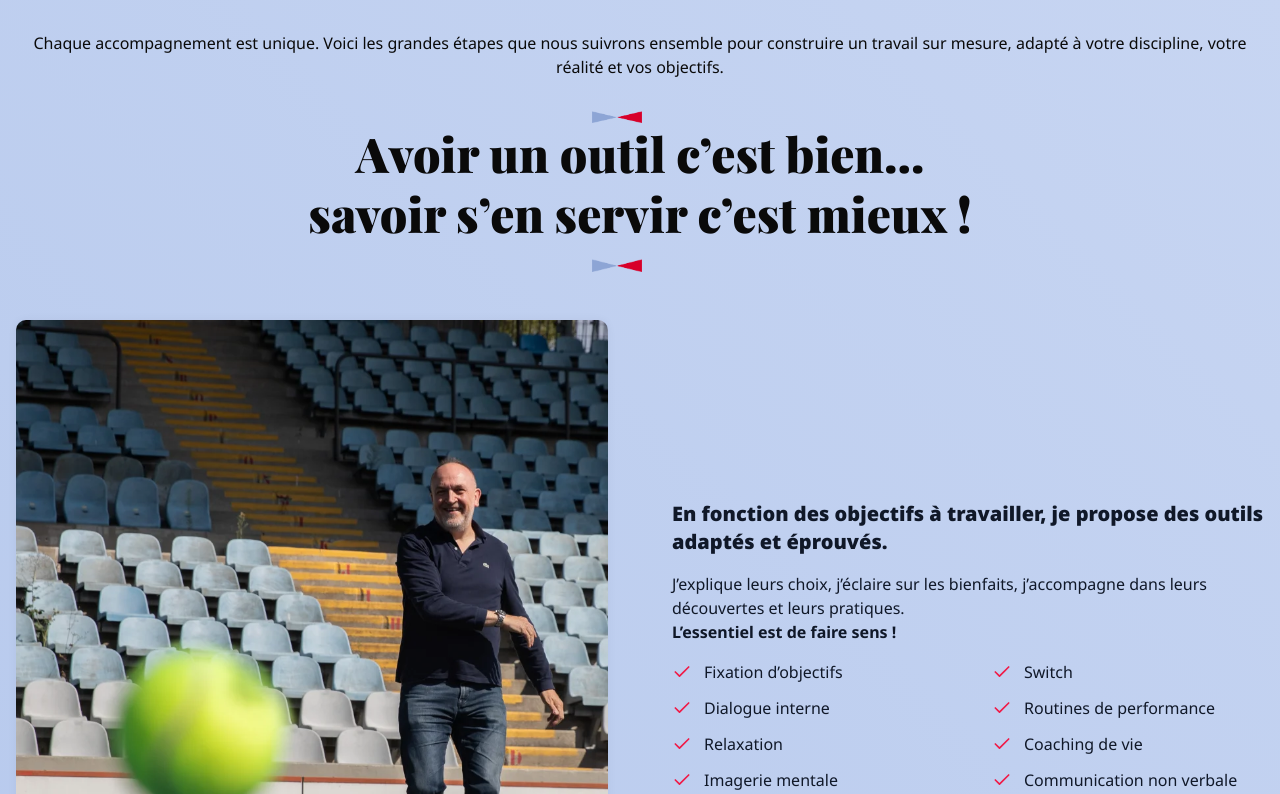
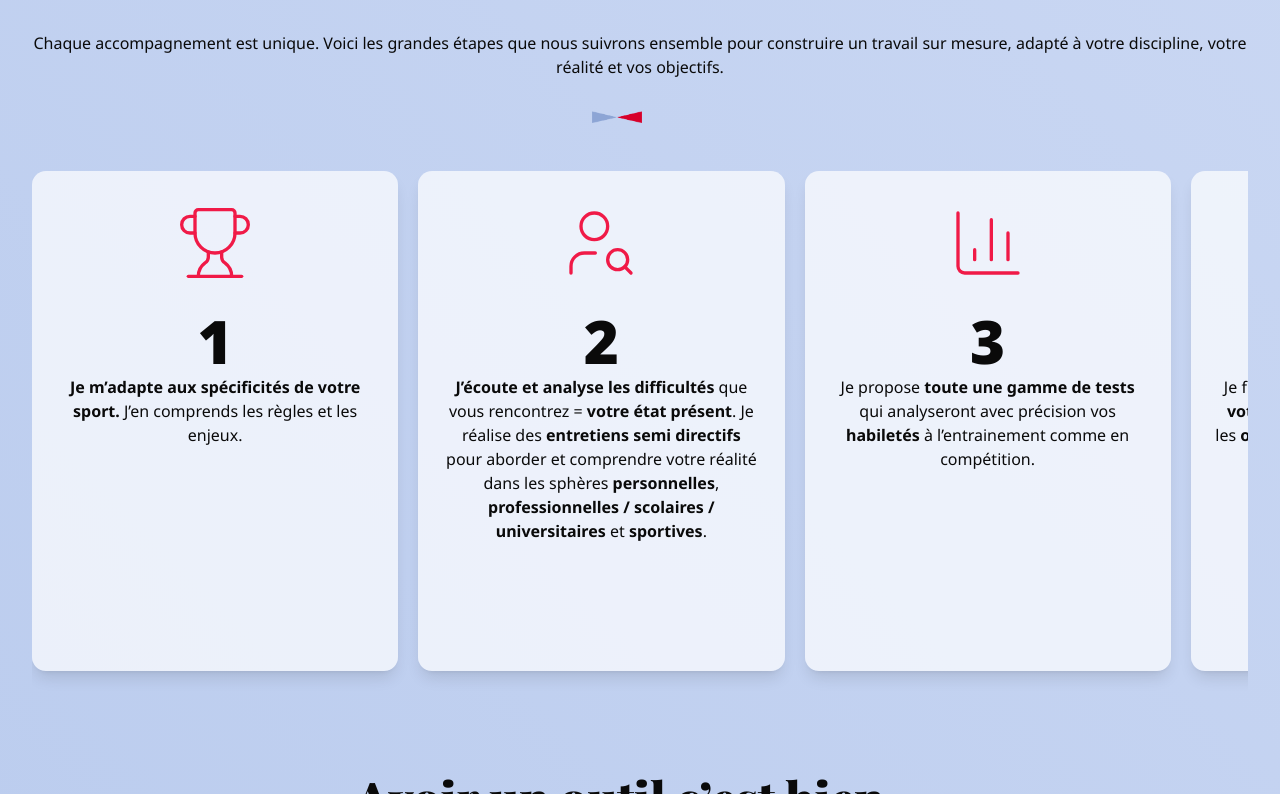
Before and after one commit to itwhy/vasse, a Next.js app: page /approche in a window 1280 px wide. Shown: the part 2886-3680 px from the top of the page. Built offline with nearby package versions, Linux system fonts and the light colour scheme.

Commit message:
site terminé, attente retour +2

```diff
--- a/src/app/approche/ApprochePageClient.tsx
+++ b/src/app/approche/ApprochePageClient.tsx
@@ -2,6 +2,8 @@
 
 import Image from "next/image";
 import Link from "next/link";
+import { Swiper, SwiperSlide } from "swiper/react";
+import { Navigation } from "swiper/modules";
 import {
   UserSearch,
   Trophy,
@@ -137,21 +139,136 @@ export default function ApprochePageClient() {
       </section>
 
       {/* SECTION 3 — Collaboration */}
+       {/* SECTION 3 — Collaboration */}
             <section className="mt-20 relative" id="etapes">
               <h2 className="text-5xl font-serif font-extrabold text-center mb-8 mx-auto leading-tight">
                 Comment va se passer notre collaboration ?
               </h2>
               <h3 className="text-center mb-8 mx-auto">
-          Chaque accompagnement est unique. Voici les grandes étapes que nous suivrons ensemble pour construire un travail sur mesure,
-          adapté à votre discipline, votre réalité et vos objectifs.
+                Chaque accompagnement est unique. Voici les grandes étapes que nous
+                suivrons ensemble pour construire un travail sur mesure, adapté à
+                votre discipline, votre réalité et vos objectifs.
               </h3>
               <div className="w-24 mx-auto">
-          <Image src="/images/logo.png" alt="Logo Benoît Vasse" width={50} height={50} className="object-contain" />
+                <Image
+                  src="/images/logo.png"
+                  alt="Logo Benoît Vasse"
+                  width={50}
+                  height={50}
+                  className="object-contain"
+                />
               </div>
 
-        {/* (Tu peux remettre ici ton Swiper si besoin plus tard) */}
+              {/* Trait horizontal pointillé */}
+              <div className="py-12 px-4">
+                <Swiper
+                  spaceBetween={20}
+                  slidesPerView={1.2}
+                  navigation={true}
+                  className="overflow-visible relative z-1 !pb-12"
+                  breakpoints={{
+                    640: { slidesPerView: 1.2 },
+                    768: { slidesPerView: 2.2 },
+                    1024: { slidesPerView: 3.2 },
+                  }}
+                >
+                  {[
+                    {
+        icon: (
+          <Trophy
+            className="w-20 h-20 text-accent"
+            strokeWidth={1}
+          />
+        ),
+        desc: (
+          <>
+            <strong>Je m’adapte aux spécificités de votre sport.</strong>{" "}
+            J’en comprends les règles et les enjeux.
+          </>
+        ),
+      },
+      {
+        icon: (
+          <UserSearch
+            className="w-20 h-20 text-accent"
+            strokeWidth={1}
+          />
+        ),
+        desc: (
+          <>
+            <strong>J’écoute et analyse les difficultés</strong> que
+            vous rencontrez = <strong>votre état présent</strong>. Je
+            réalise des <strong>entretiens semi directifs</strong> pour
+            aborder et comprendre votre réalité dans les sphères{" "}
+            <strong>personnelles</strong>,{" "}
+            <strong>professionnelles / scolaires / universitaires</strong>{" "}
+            et <strong>sportives</strong>.
+          </>
+        ),
+      },
+      {
+        icon: (
+          <BarChart3
+            className="w-20 h-20 text-accent"
+            strokeWidth={1}
+          />
+        ),
+        desc: (
+          <>
+            Je propose <strong>toute une gamme de tests</strong> qui
+            analyseront avec précision vos <strong>habiletés</strong> à
+            l’entrainement comme en compétition.
+          </>
+        ),
+      },
+      {
+        icon: (
+          <Target
+            className="w-20 h-20 text-accent"
+            strokeWidth={1}
+          />
+        ),
+        desc: (
+          <>
+            Je fixe avec vous <strong>votre objectif global</strong> ={" "}
+            <strong>votre état désiré</strong>. Je définis et propose
+            les <strong>outils</strong> pour renforcer et développer les{" "}
+            <strong>capacités mentales</strong> à acquérir.
+          </>
+        ),
+      },
+      {
+        icon: (
+          <CalendarCheck
+            className="w-20 h-20 text-accent"
+            strokeWidth={1}
+          />
+        ),
+        desc: (
+          <>
+            J’établis un <strong>plan d’action</strong> reposant sur des{" "}
+            <strong>séances d’accompagnement régulières</strong>.
+          </>
+        ),
+      },
+                  ].map((step, index) => (
+                    <SwiperSlide key={index}>
+                      <div className="relative rounded-xl bg-white/70  p-6 min-h-[500px] shadow-lg flex flex-col text-center">
+                        <div className="w-full flex items-center text-center justify-center w-24 h-24 mb-4">
+                          {step.icon}
+                        </div>
+                        <span className="text-6xl w-full text-center  px-3 py-1 font-extrabold">
+                          {index + 1}
+                        </span>
+                        <p>{step.desc}</p>
+                      </div>
+                    </SwiperSlide>
+                  ))}
+                  <div className="swiper-button-prev"></div>
+                  <div className="swiper-button-next"></div>
+                </Swiper>
+              </div>
             </section>
-
       {/* SECTION 4 — Outils */}
       <section className="mb-20" id="outils">
         <div className="text-center mb-12">
```
Lines whose indentation alone changed are shown as unchanged.
